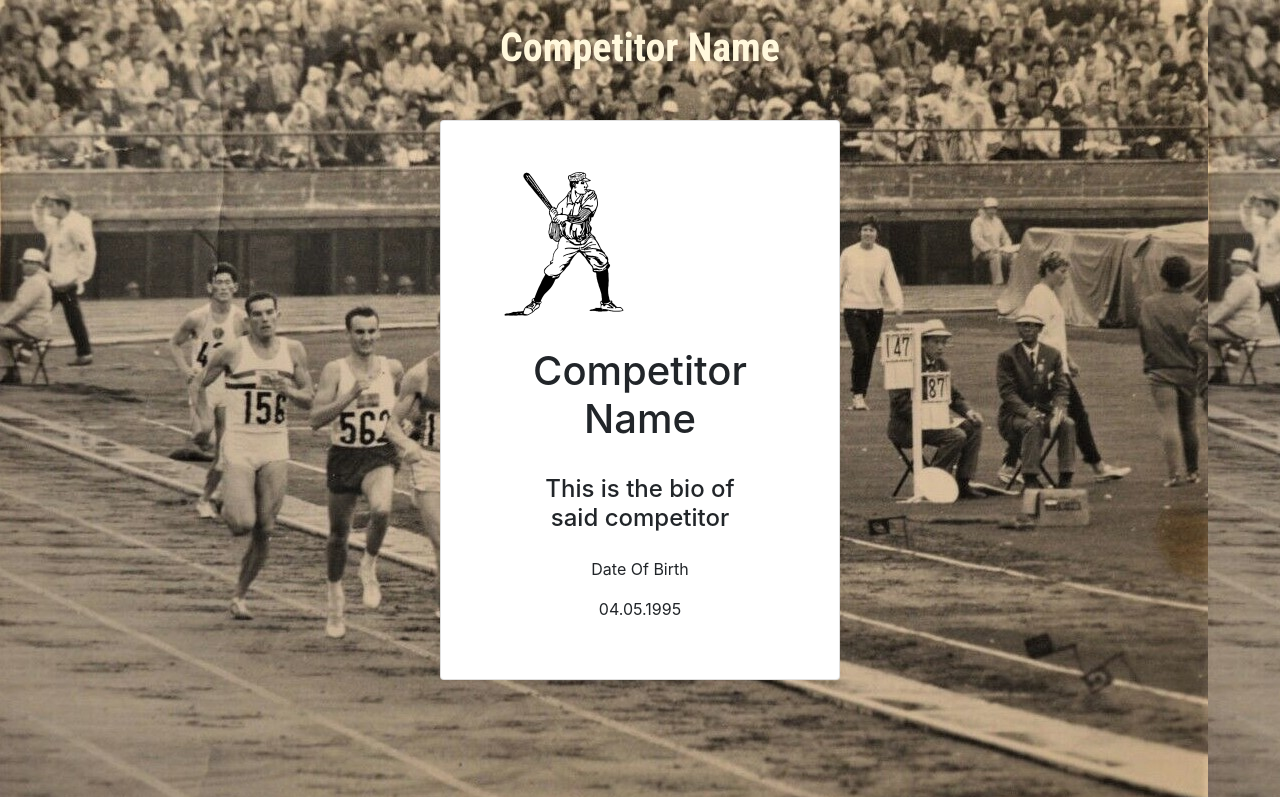
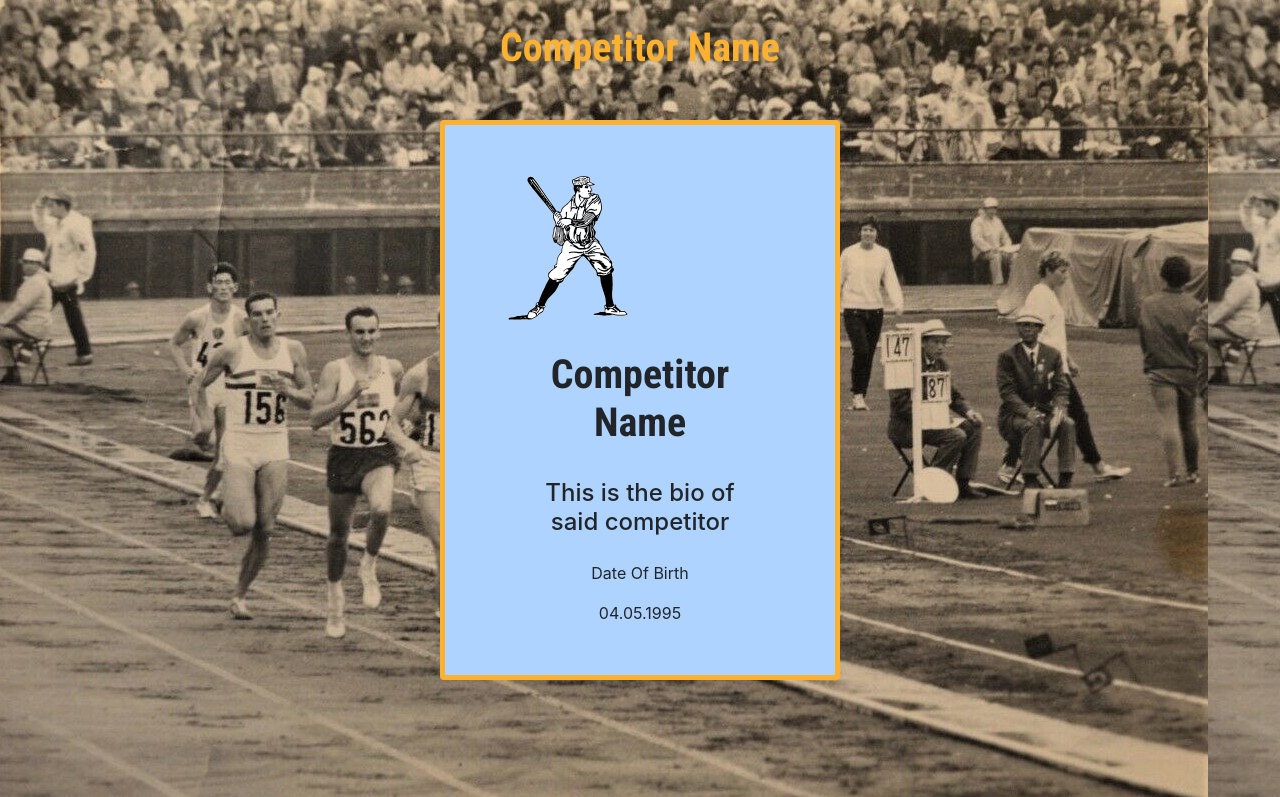
Before and after one commit to TechMilton/Lockdown-Olympics, a React (Create React App) app: page /competitors in a window 1280 px wide. Shown: the top 797 px of the page. Built offline with nearby package versions, Linux system fonts and the light colour scheme; no server answers.

Commit message:
competitor card styling

```diff
--- a/src/App.css
+++ b/src/App.css
@@ -15,7 +15,7 @@ body {
 }
 
 .contrastHeading {
-  color: cornsilk;
+  color: #fcb131;
   font-weight: bold;
   font-family: 'Roboto Condensed',
     sans-serif;
@@ -30,7 +30,13 @@ body {
   padding: 3rem;
   text-align: -webkit-center;
   display: flex;
-  background-color: '#afd3ff';
+  background-color: #afd3ff;
+  border-color:  #fcb131;
+  border-width: 5px;
+}
+
+.titleFont {
+  font-family: 'Roboto Condensed';
 }
 
 .backgroundLanding {
--- a/src/Components/CompetitorCard/CompetitorCard.js
+++ b/src/Components/CompetitorCard/CompetitorCard.js
@@ -36,8 +36,6 @@ class CompetitorCard extends Component {
             <PageHeading>Competitor Name</PageHeading>
             <div>
             <Card className="competitorCard">
-                {/* // style={{  */}
-
                 <Card.Img
                     variant="top"
                     src={baseball}
@@ -46,7 +44,7 @@ class CompetitorCard extends Component {
                     }}/>
 
                 <Card.Body className="m-auto">
-                    <h1 className='p-2'>Competitor Name</h1>
+                    <h1 className='p-2 titleFont'>Competitor Name</h1>
                     <h4 className='p-3'>This is the bio of said competitor</h4>
                     <p>Date Of Birth</p>
                     <p>04.05.1995</p>
```
